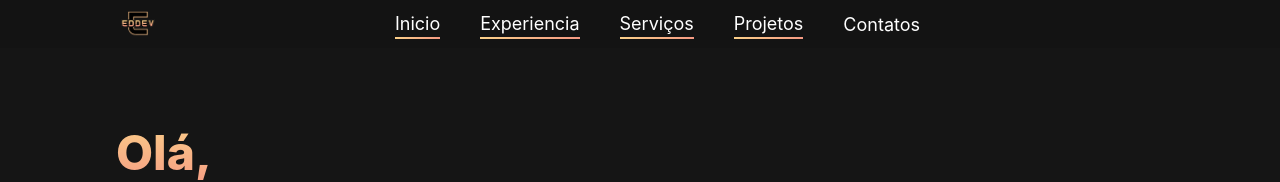
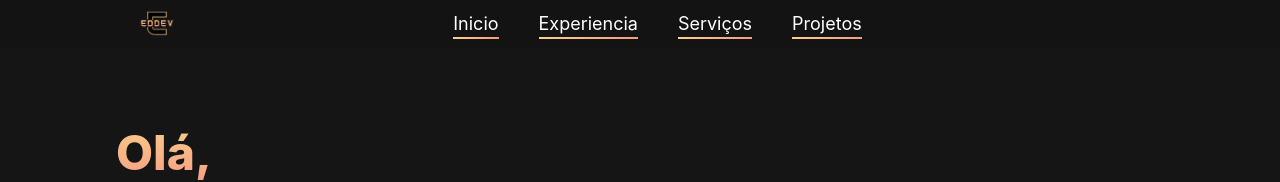
Before and after one commit to edmundo-vitor/portfolio-frontend, a React (Vite) app: page / in a window 1280 px wide. Shown: the top 182 px of the page. Built offline with nearby package versions, Linux system fonts and the light colour scheme.

Commit message:
fix: menu options

```diff
--- a/src/components/NavBar.jsx
+++ b/src/components/NavBar.jsx
@@ -59,11 +59,6 @@ export default function NavBar({ items }) {
                   href='#projects'
                   itemActive={navItems.projetos}
                   onClick={() => setNavItems({ ...defaultNavItems, projetos: true })}
-               />
-               <NavItem
-                  name='Contatos'
-                  itemActive={navItems.contatos}
-                  onClick={() => setNavItems({ ...defaultNavItems, contatos: true })}
                />
             </Flex>
 
```
